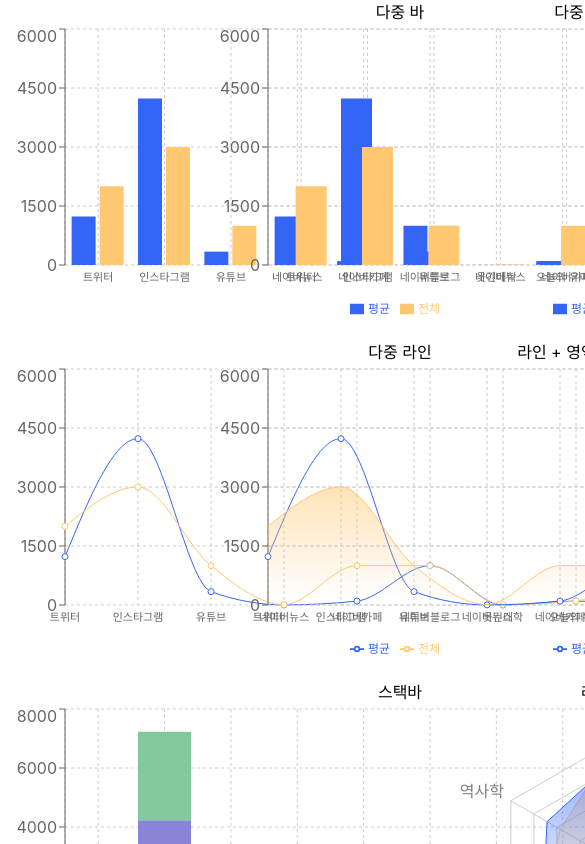
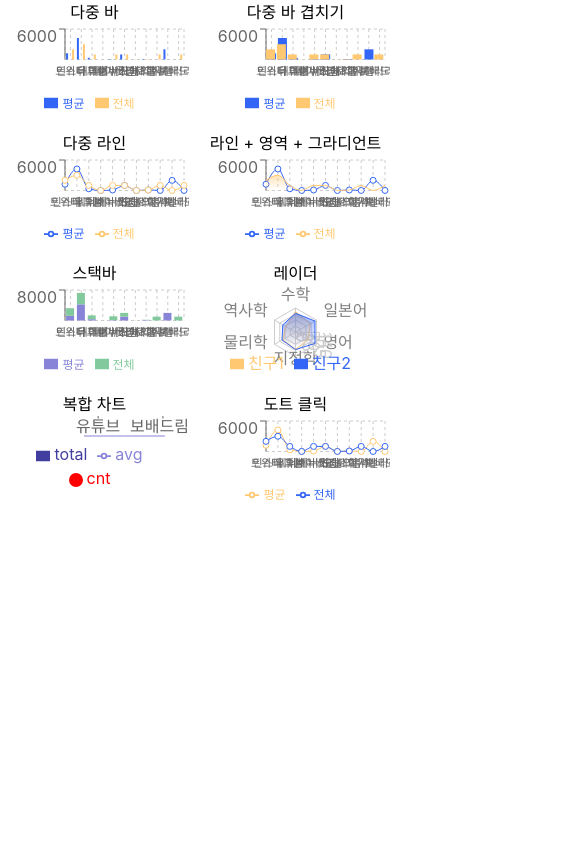
Before and after one commit to kth9192/graph-sample, a Next.js app: page /rechart in a window 390 px wide. Shown: the top 844 px of the page, 585 px wide, since content can reach past the window. Built offline with nearby package versions, Linux system fonts and the light colour scheme.

Commit message:
:construction: apexchart 추가 & 보드 grid 추가 & 반응형 추가

```diff
--- a/package.json
+++ b/package.json
@@ -9,8 +9,10 @@
     "lint": "next lint"
   },
   "dependencies": {
+    "apexcharts": "^3.35.2",
     "next": "12.1.6",
     "react": "18.1.0",
+    "react-apexcharts": "^1.4.0",
     "react-dom": "18.1.0",
     "recharts": "^2.1.9"
   },
--- /dev/null
+++ b/pages/apexChart.tsx
@@ -0,0 +1,33 @@
+import React from 'react';
+import Apexcharts from 'react-apexcharts';
+
+const resourceOne = {
+  series: [
+    {
+      name: 'series-1',
+      data: [30, 40, 45, 50, 49, 60, 70, 91],
+    },
+  ],
+  options: {
+    chart: {
+      id: 'mix-bar',
+    },
+    xaxis: {
+      categories: [1991, 1992, 1993, 1994, 1995, 1996, 1997, 1998],
+    },
+  },
+};
+
+function ApexChart() {
+  return (
+    <div className="grid grid-cols-2 gap-4 w-full">
+      <Apexcharts
+        type="bar"
+        options={resourceOne.options}
+        series={resourceOne.series}
+      ></Apexcharts>
+    </div>
+  );
+}
+
+export default ApexChart;
--- a/pages/rechart.tsx
+++ b/pages/rechart.tsx
@@ -26,6 +26,7 @@ import {
   ValueType,
 } from 'recharts/types/component/DefaultTooltipContent';
 import { dataSets, radarTestSet } from '../shared/resource';
+import layoutStyle from '../styles/layout.module.scss';
 
 function Rechart() {
   const [datas, setdatas] = useState(dataSets);
@@ -65,11 +66,11 @@ function Rechart() {
   };
 
   return (
-    <div className="grid grid-cols-2 gap-4 flex-col w-full h-screen">
-      <div className="flex flex-col w-fit">
+    <div className={layoutStyle.dashboard}>
+      <div className="flex flex-col w-full row-span-1">
         <h2 className="mx-auto">다중 바</h2>
-        <ResponsiveContainer width={800} height={300}>
-          <BarChart height={300} data={datas}>
+        <ResponsiveContainer aspect={2}>
+          <BarChart data={datas}>
             <CartesianGrid strokeDasharray="3 3" />
             <XAxis
               dataKey="label"
@@ -95,10 +96,10 @@ function Rechart() {
         </ResponsiveContainer>
       </div>
 
-      <div className="flex flex-col w-fit">
+      <div className="flex flex-col w-full row-span-1">
         <h2 className="mx-auto">다중 바 겹치기</h2>
-        <ResponsiveContainer width={800} height={300}>
-          <BarChart height={300} data={datas} barGap={-10}>
+        <ResponsiveContainer aspect={2}>
+          <BarChart data={datas} barGap={-10}>
             <CartesianGrid strokeDasharray="3 3" />
             <XAxis
               dataKey="label"
@@ -124,10 +125,10 @@ function Rechart() {
         </ResponsiveContainer>
       </div>
 
-      <div className="flex flex-col w-fit">
+      <div className="flex flex-col w-full row-span-1">
         <h2 className="mx-auto">다중 라인</h2>
-        <ResponsiveContainer width={800} height={300}>
-          <LineChart height={300} data={datas} barGap={-10}>
+        <ResponsiveContainer aspect={2}>
+          <LineChart data={datas} barGap={-10}>
             <CartesianGrid strokeDasharray="3 3" />
             <XAxis
               dataKey="label"
@@ -153,10 +154,10 @@ function Rechart() {
         </ResponsiveContainer>
       </div>
 
-      <div className="flex flex-col w-fit">
+      <div className="flex flex-col w-full row-span-1">
         <h2 className="mx-auto">라인 + 영역 + 그라디언트</h2>
-        <ResponsiveContainer width={800} height={300}>
-          <ComposedChart height={300} data={datas} barGap={-10}>
+        <ResponsiveContainer aspect={2}>
+          <ComposedChart data={datas} barGap={-10}>
             <CartesianGrid strokeDasharray="3 3" />
             <XAxis
               dataKey="label"
@@ -194,10 +195,10 @@ function Rechart() {
         </ResponsiveContainer>
       </div>
 
-      <div className="flex flex-col w-fit">
+      <div className="flex flex-col w-full row-span-1">
         <h2 className="mx-auto">스택바</h2>
-        <ResponsiveContainer width={800} height={300}>
-          <BarChart height={300} data={datas} barGap={-10}>
+        <ResponsiveContainer aspect={2}>
+          <BarChart data={datas} barGap={-10}>
             <CartesianGrid strokeDasharray="3 3" />
             <XAxis
               dataKey="label"
@@ -223,10 +224,10 @@ function Rechart() {
         </ResponsiveContainer>
       </div>
 
-      <div className="flex flex-col w-fit">
+      <div className="flex flex-col w-full row-span-1">
         <h2 className="mx-auto">레이더</h2>
-        <ResponsiveContainer width={800} height={300}>
-          <RadarChart height={300} data={radarDatas} barGap={-10}>
+        <ResponsiveContainer aspect={2}>
+          <RadarChart data={radarDatas} barGap={-10}>
             <PolarGrid />
             <PolarAngleAxis dataKey="subject" />
             <PolarRadiusAxis />
@@ -260,12 +261,10 @@ function Rechart() {
         </ResponsiveContainer>
       </div>
 
-      <div className="flex flex-col w-fit">
+      <div className="flex flex-col w-full row-span-1">
         <h2 className="mx-auto">복합 차트</h2>
-        <ResponsiveContainer width={800} height={300}>
+        <ResponsiveContainer aspect={2}>
           <ComposedChart
-            width={500}
-            height={400}
             data={dataSets}
             margin={{
               top: 20,
@@ -291,10 +290,10 @@ function Rechart() {
         </ResponsiveContainer>
       </div>
 
-      <div className="flex flex-col w-fit">
+      <div className="flex flex-col w-full row-span-1">
         <h2 className="mx-auto">도트 클릭</h2>
-        <ResponsiveContainer width={800} height={300}>
-          <ComposedChart height={300} data={datas} barGap={-10}>
+        <ResponsiveContainer aspect={2}>
+          <ComposedChart data={datas} barGap={-10}>
             <CartesianGrid strokeDasharray="3 3" />
             <XAxis
               dataKey="label"
--- /dev/null
+++ b/styles/layout.module.scss
@@ -0,0 +1,16 @@
+.dashboard {
+    display: grid;
+    width: 100%;
+    grid-template-columns: repeat(2, 1fr);
+    gap: 12px;
+    box-sizing: border-box;
+    grid-auto-flow: row dense;
+
+    // .gridItem:nth-child(1) {
+    //     grid-column: 1 / span 2;
+    // }
+
+    // .gridItem:nth-child(2) {
+    //     grid-column: 1 / span 2;
+    // }
+}
```
Also changed, not shown: 1 other file (tests, documents, lock files or other folders).
